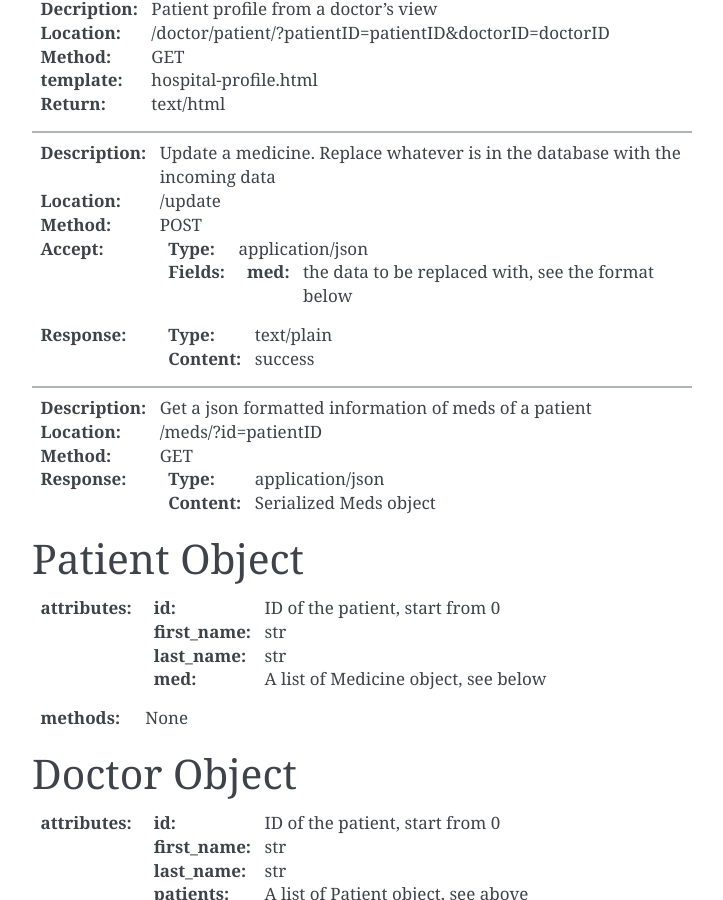
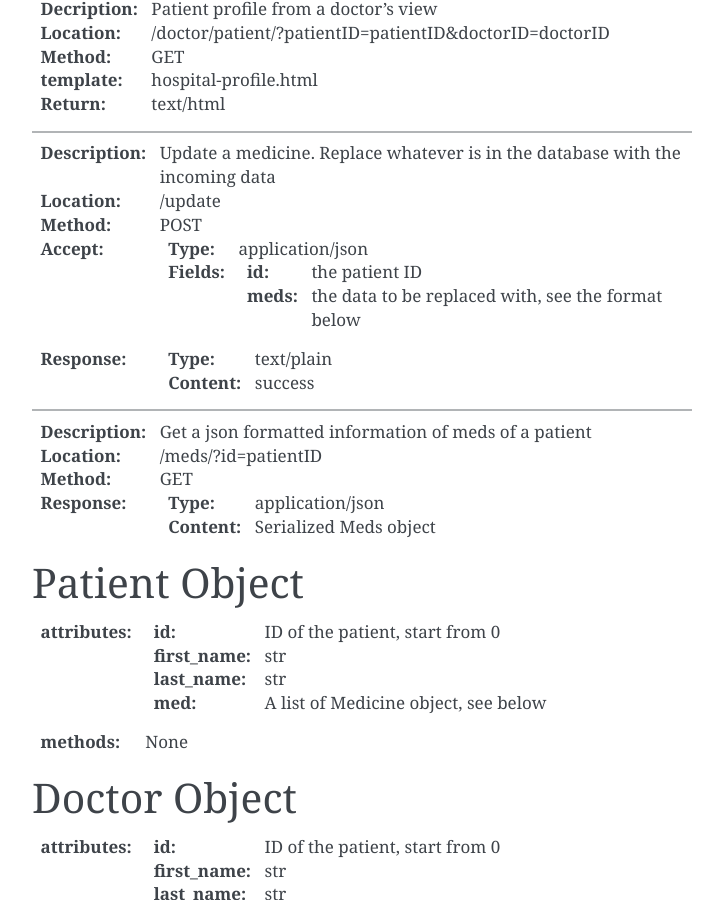
Before and after one commit to pkqxdd/medacognitive, a Sphinx documentation site: the page built from docs/README.rst, in a window 1280 px wide and 900 px high, scrolled down 927 px. Shown: the whole window, without its empty margins (388-1111 px from the left). Built offline with Sphinx 7.4.7, drawn with Linux system fonts in a browser that asks for light colours.

Commit message:
Update README.rst

```diff
--- a/docs/README.rst
+++ b/docs/README.rst
@@ -58,7 +58,8 @@ API Docs
 :Accept:
   :Type: application/json
   :Fields:
-    :med: the data to be replaced with, see the format below
+    :id: the patient ID
+    :meds: the data to be replaced with, see the format below
 :Response:
   :Type: text/plain
   :Content: success
```
